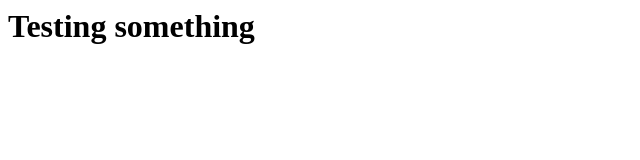
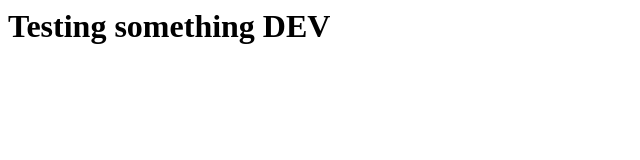
Before and after one commit to Gringox/webpage, a plain HTML site: page index.html in a window 1280 px wide. Shown: the whole page, without its empty margins (0-640 px from the left). Drawn offline with Linux system fonts and the light colour scheme.

Commit message:
Commit for dev

```diff
--- a/index.html
+++ b/index.html
@@ -1 +1 @@
-<h1>Testing something</h1>
+<h1>Testing something DEV</h1>
```
